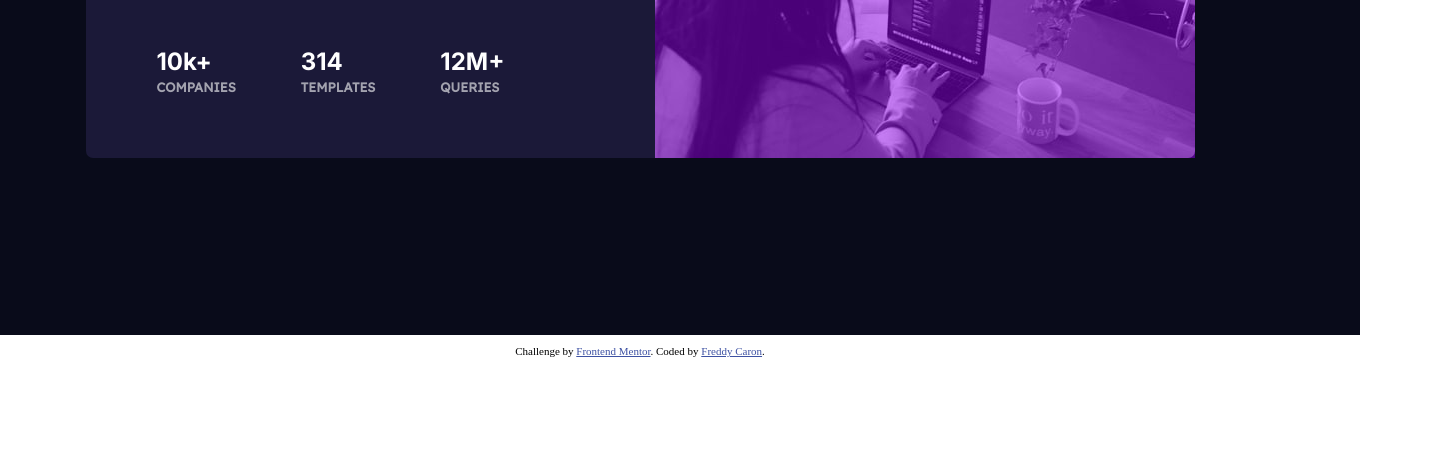
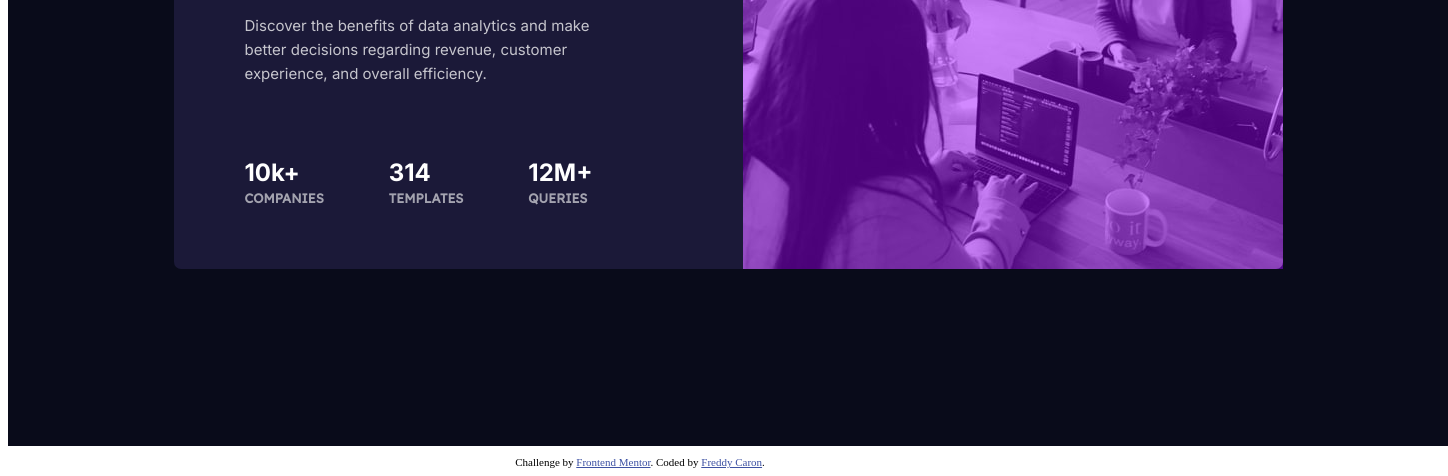
Before and after one commit to Frc-web/Stats-preview-card-component, a plain HTML site: page index.html in a window 1280 px wide. Shown: the part 454-930 px from the top of the page, 1448 px wide, since content can reach past the window. Before the commit the page ends 811 px from the top, so only its background shows below. Drawn offline with Linux system fonts and the light colour scheme.

Commit message:
modify desktop version

```diff
--- a/index.html
+++ b/index.html
@@ -13,7 +13,6 @@
     <title>Frontend Mentor | Stats preview card component.</title>
   </head>
   <body>
-    <div class="challenge">
 
       <section class="card">
         <div class="main">
@@ -51,6 +50,5 @@
         >. Coded by <a href="#">Freddy Caron</a>.
       </div>
 
-    </div>
   </body>
 </html>
--- a/styles.css
+++ b/styles.css
@@ -11,14 +11,7 @@
 }
 
 body {
-  height: 100vh;
-  margin: 0;
-}
-.challenge {
-  position: absolute;
-  top: 50%;
-  left: 50%;
-  transform: translate(-50%, -50%);
+  margin-top: 100px;
 }
 .card {
   width: 1440px;
```
